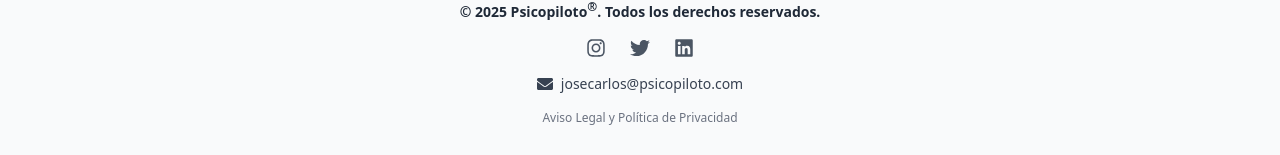
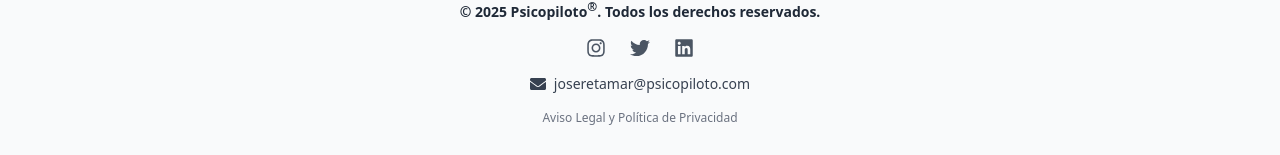
Before and after one commit to psicopiloto/psicopilotopage1, a Next.js app: page / in a window 1280 px wide. Shown: the part 3548-3703 px from the top of the page. Built offline with nearby package versions, Linux system fonts and the light colour scheme.

Commit message:
Update Footer.jsx

```diff
--- a/components/Footer.jsx
+++ b/components/Footer.jsx
@@ -14,7 +14,7 @@ export default function Footer() {
         {/* Redes sociales */}
         <div className="flex gap-6 text-xl" aria-label="Redes sociales">
           <a
-            href="https://instagram.com/TU_USUARIO"
+            href="https://instagram.com/psicopi_loto"
             target="_blank"
             rel="noopener noreferrer"
             className="hover:text-softorange-500 focus:outline-none focus:ring-2 focus:ring-softorange-500 rounded"
@@ -23,7 +23,7 @@ export default function Footer() {
             <FaInstagram />
           </a>
           <a
-            href="https://x.com/TU_USUARIO"
+            href="https://x.com/@jcrr78"
             target="_blank"
             rel="noopener noreferrer"
             className="hover:text-softorange-500 focus:outline-none focus:ring-2 focus:ring-softorange-500 rounded"
@@ -32,7 +32,7 @@ export default function Footer() {
             <FaTwitter />
           </a>
           <a
-            href="https://linkedin.com/in/TU_USUARIO"
+            href="https://linkedin.com/in/jose-carlos-rodríguez-retamar"
             target="_blank"
             rel="noopener noreferrer"
             className="hover:text-softorange-500 focus:outline-none focus:ring-2 focus:ring-softorange-500 rounded"
@@ -49,7 +49,7 @@ export default function Footer() {
             href="mailto:josecarlos@psicopiloto.com"
             className="hover:underline focus:outline-none focus:ring-1 focus:ring-gray-400 rounded"
           >
-            josecarlos@psicopiloto.com
+            joseretamar@psicopiloto.com
           </a>
         </div>
 
```
